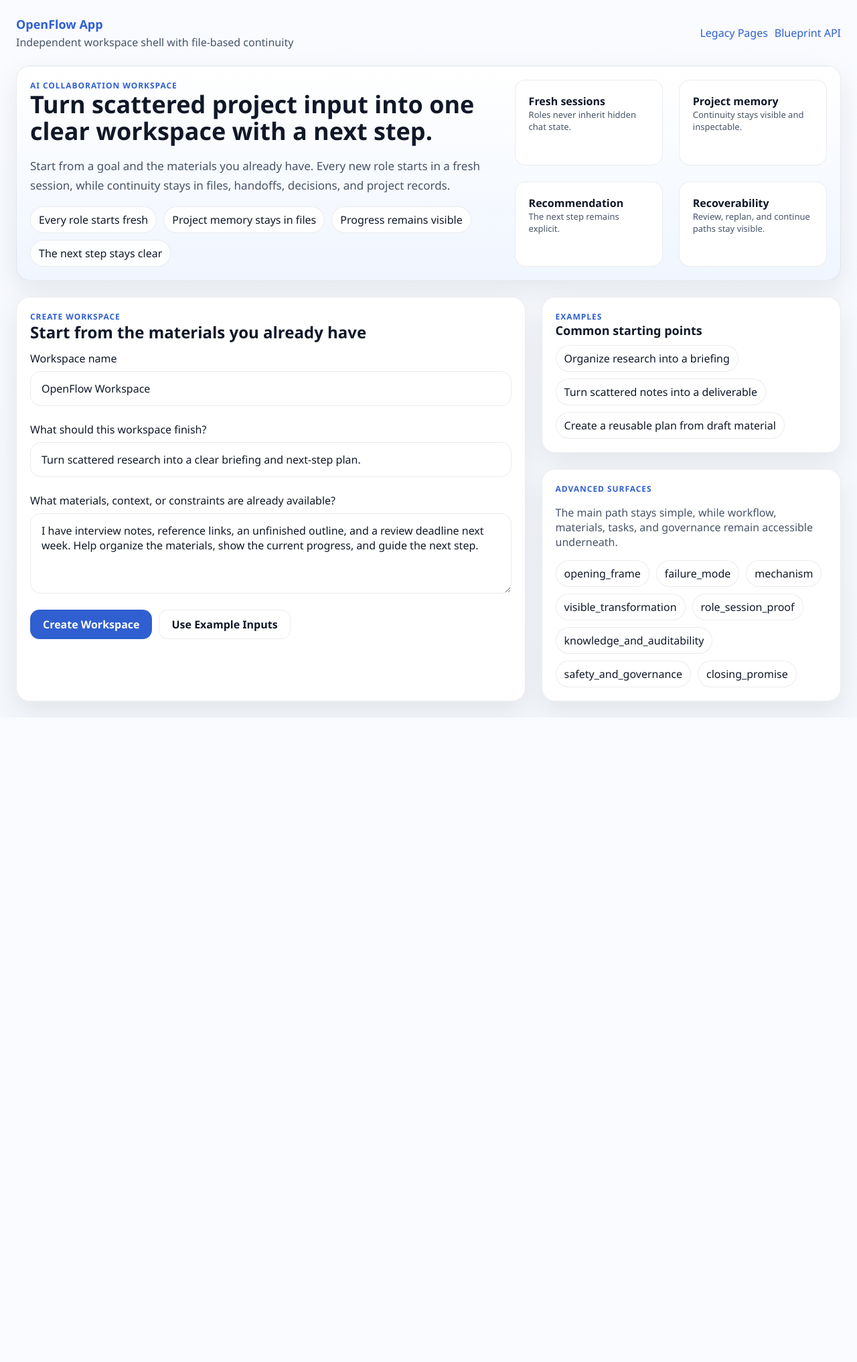
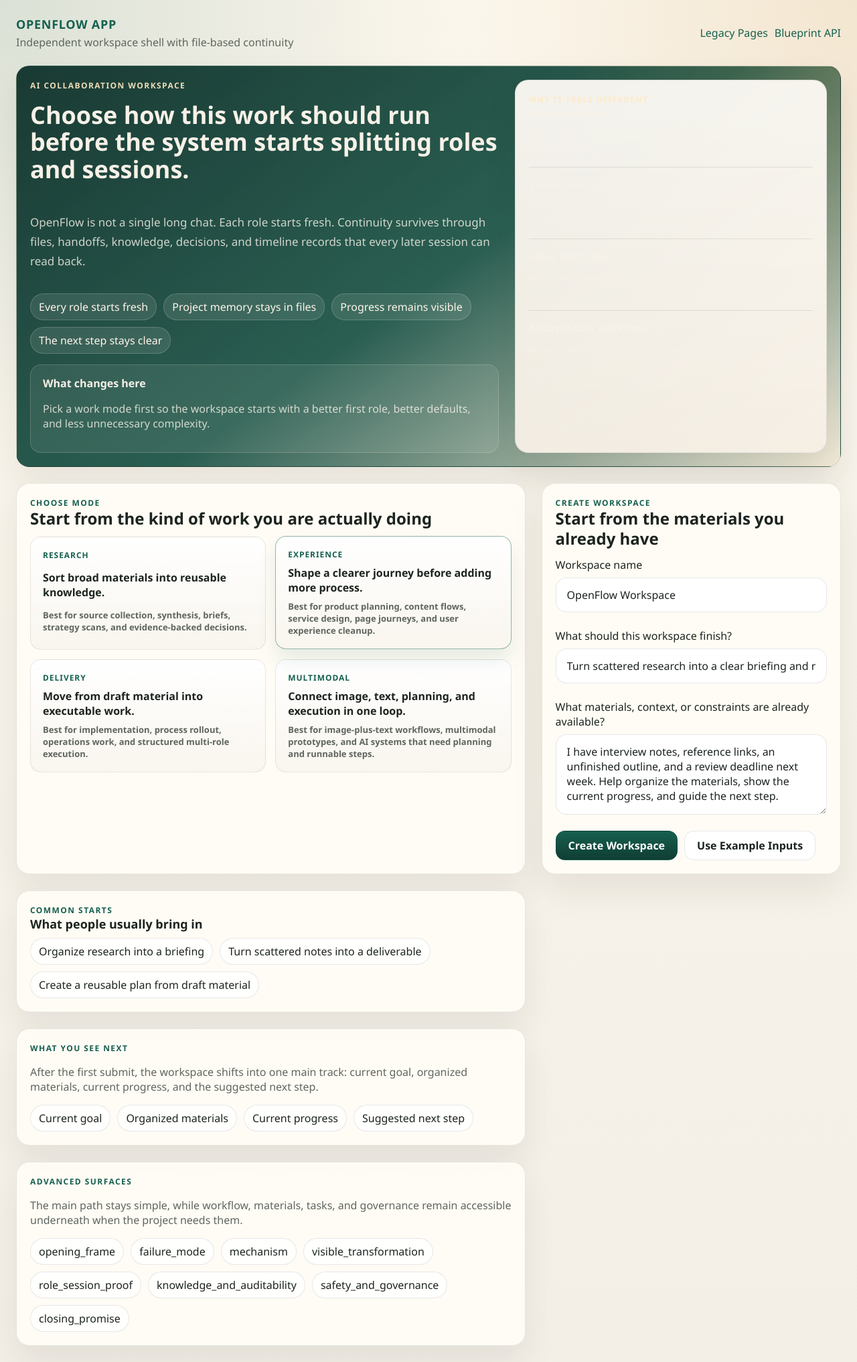
Before and after one commit to chenxuyaun/openflow, a FastAPI app: page /app in a window 1280 px wide. Shown: the whole page at 67% size. Before the commit the page ends 1068 px from the top, so only its background shows below. Run offline with FastAPI, Linux system fonts and the light colour scheme; some libraries are stand-ins or nearby versions.

Commit message:
第十八次提交

```diff
--- a/src/openflow/app.py
+++ b/src/openflow/app.py
@@ -65,12 +65,80 @@ def _proof_points() -> list[str]:
     ]
 
 
-def _first_step_defaults(project_id: str) -> dict[str, str]:
-    return {
+def _mode_presets() -> list[dict[str, object]]:
+    return [
+        {
+            "id": "research",
+            "label": "Research",
+            "headline": "Sort broad materials into reusable knowledge.",
+            "summary": "Best for source collection, synthesis, briefs, strategy scans, and evidence-backed decisions.",
+            "goal": "Turn scattered research into a clear briefing and next-step plan.",
+            "initial_prompt": "I have interview notes, reference links, earlier summaries, and open questions. Organize the materials, preserve what matters, and show the next evidence-backed step.",
+            "starter_role": "Research Curator",
+        },
+        {
+            "id": "experience",
+            "label": "Experience",
+            "headline": "Shape a clearer journey before adding more process.",
+            "summary": "Best for product planning, content flows, service design, page journeys, and user experience cleanup.",
+            "goal": "Turn a rough product idea into a clearer user journey and staged execution plan.",
+            "initial_prompt": "The current workflow feels complex and low-attraction. Reframe the experience, reduce friction, and organize the next steps into a cleaner workspace flow.",
+            "starter_role": "Experience Designer",
+        },
+        {
+            "id": "delivery",
+            "label": "Delivery",
+            "headline": "Move from draft material into executable work.",
+            "summary": "Best for implementation, process rollout, operations work, and structured multi-role execution.",
+            "goal": "Turn scattered notes into a deliverable with a visible next-step workflow.",
+            "initial_prompt": "I have draft material, constraints, and partial decisions. Convert this into clear work steps, keep the handoffs visible, and drive execution without losing progress.",
+            "starter_role": "Implementation Lead",
+        },
+        {
+            "id": "multimodal",
+            "label": "Multimodal",
+            "headline": "Connect image, text, planning, and execution in one loop.",
+            "summary": "Best for image-plus-text workflows, multimodal prototypes, and AI systems that need planning and runnable steps.",
+            "goal": "Turn multimodal input into a file-driven plan and executable workflow.",
+            "initial_prompt": "I want an AI workflow that can read image and text inputs, produce a plan, execute the next step, and preserve continuity through files instead of hidden context.",
+            "starter_role": "Implementation Lead",
+        },
+    ]
+
+
+def _first_step_defaults(project_id: str, summary: Optional[dict[str, object]] = None) -> dict[str, str]:
+    state = dict(summary.get("state", {})) if summary else {}
+    project_mode = str(state.get("project_mode", "delivery"))
+    role_catalog = list(state.get("role_catalog", [])) if state else []
+    input_files = [f"projects/{project_id}/workflow_graph.json"]
+    defaults = {
         "role_name": "Implementation Lead",
         "objective": "Start the first practical step for this workspace and move the project toward a visible next result.",
-        "input_files": f"projects/{project_id}/workflow_graph.json",
+        "input_files": "\n".join(input_files),
     }
+    if project_mode == "research":
+        defaults = {
+            "role_name": "Research Curator",
+            "objective": "Collect, sort, and synthesize the current materials so the next step can continue from reusable project knowledge.",
+            "input_files": "\n".join([f"projects/{project_id}/project.json", f"projects/{project_id}/knowledge/knowledge_items.json"]),
+        }
+    elif project_mode == "experience":
+        defaults = {
+            "role_name": "Experience Designer",
+            "objective": "Clarify the user journey, reduce friction, and turn the current idea into a more understandable staged flow.",
+            "input_files": "\n".join([f"projects/{project_id}/project.json", f"projects/{project_id}/workflow_graph.json"]),
+        }
+    elif project_mode == "multimodal":
+        defaults = {
+            "role_name": "Implementation Lead",
+            "objective": "Connect multimodal input, planning, and execution into one visible file-driven loop.",
+            "input_files": "\n".join([f"projects/{project_id}/project.json", f"projects/{project_id}/workflow_graph.json"]),
+        }
+    available_roles = {str(item.get("role_name", "")) for item in role_catalog}
+    if defaults["role_name"] not in available_roles and role_catalog:
+        fallback_role = str(role_catalog[0].get("role_name", defaults["role_name"]))
+        defaults["role_name"] = fallback_role
+    return defaults
 
 
 def _session_complete_defaults(project_id: str, session_id: str) -> dict[str, object]:
@@ -113,12 +181,14 @@ def bootstrap_from_landing(
     goal: str = Form(...),
     initial_prompt: str = Form(...),
     project_name: str = Form("OpenFlow Project"),
+    preferred_project_mode: str = Form("delivery"),
 ):
     payload = create_project(
         BootstrapRequest(
             goal=goal,
             initial_prompt=initial_prompt,
             project_name=project_name,
+            preferred_project_mode=preferred_project_mode,
         )
     )
     return RedirectResponse(url=f"/projects/{payload['project_id']}/welcome", status_code=303)
@@ -158,6 +228,7 @@ def app_landing() -> dict[str, object]:
         "title": "OpenFlow",
         "proof_points": _proof_points(),
         "blueprint": blueprint,
+        "mode_presets": _mode_presets(),
         "examples": [
             "Organize research into a briefing",
             "Turn scattered notes into a deliverable",
@@ -165,6 +236,7 @@ def app_landing() -> dict[str, object]:
         ],
         "defaults": {
             "project_name": "OpenFlow Workspace",
+            "preferred_project_mode": "experience",
             "goal": "Turn scattered research into a clear briefing and next-step plan.",
             "initial_prompt": "I have interview notes, reference links, an unfinished outline, and a review deadline next week. Help organize the materials, show the current progress, and guide the next step.",
         },
@@ -173,10 +245,11 @@ def app_landing() -> dict[str, object]:
 
 @app.get("/api/app/projects/{project_id}/welcome")
 def app_welcome(project_id: str) -> dict[str, object]:
+    summary = get_project_state(project_id)
     return {
         "project_id": project_id,
-        "summary": get_project_state(project_id),
-        "first_step_defaults": _first_step_defaults(project_id),
+        "summary": summary,
+        "first_step_defaults": _first_step_defaults(project_id, summary),
     }
 
 
--- a/src/openflow/models.py
+++ b/src/openflow/models.py
@@ -162,6 +162,7 @@ class BootstrapRequest(BaseModel):
     goal: str
     initial_prompt: str
     project_name: Optional[str] = None
+    preferred_project_mode: Optional[str] = None
 
 
 class SessionCreateRequest(BaseModel):
--- a/static/app/main.js
+++ b/static/app/main.js
@@ -13,6 +13,36 @@ function splitLines(value) {
     .split("\n")
     .map((item) => item.trim())
     .filter(Boolean);
+}
+
+function getModeUi(mode) {
+  const map = {
+    research: {
+      label: "Research Workspace",
+      kicker: "Collect, compare, synthesize",
+      narrative: "Use this when the real problem is scattered materials, weak synthesis, or unclear evidence for the next decision.",
+      highlights: ["broad material intake", "source-to-summary traceability", "evidence-backed next step"],
+    },
+    experience: {
+      label: "Experience Workspace",
+      kicker: "Clarify the journey, reduce friction",
+      narrative: "Use this when the work feels too complex, too technical, or not attractive enough for ordinary users.",
+      highlights: ["simpler first-run flow", "clearer page sequencing", "higher product attraction"],
+    },
+    multimodal: {
+      label: "Multimodal Workspace",
+      kicker: "Connect image, text, planning, execution",
+      narrative: "Use this when the workflow needs to move from multimodal input into a plan, then into runnable execution with preserved continuity.",
+      highlights: ["image-plus-text intake", "plan-to-execution loop", "file-driven continuity"],
+    },
+    delivery: {
+      label: "Delivery Workspace",
+      kicker: "Turn intent into executable work",
+      narrative: "Use this when the work already has enough direction and the main need is clear decomposition, execution, and review.",
+      highlights: ["visible work slices", "role-based execution", "handoff and review loop"],
+    },
+  };
+  return map[mode] || map.delivery;
 }
 
 function statline(items) {
@@ -99,28 +129,58 @@ function shell(content, projectId = "") {
 
 async function renderLanding() {
   const payload = await apiFetch("/api/app/landing");
+  const presets = payload.mode_presets || [];
+  const defaultMode = payload.defaults.preferred_project_mode || (presets[0] && presets[0].id) || "delivery";
   return `
     <section class="hero">
       <div class="grid grid-hero">
-        <div>
+        <div class="hero-copy">
           <div class="eyebrow">AI Collaboration Workspace</div>
-          <h1>Turn scattered project input into one clear workspace with a next step.</h1>
-          <p class="lede">Start from a goal and the materials you already have. Every new role starts in a fresh session, while continuity stays in files, handoffs, decisions, and project records.</p>
+          <h1>Choose how this work should run before the system starts splitting roles and sessions.</h1>
+          <p class="lede">OpenFlow is not a single long chat. Each role starts fresh. Continuity survives through files, handoffs, knowledge, decisions, and timeline records that every later session can read back.</p>
           ${statline(payload.proof_points)}
+          <div class="hero-note">
+            <strong>What changes here</strong>
+            <p class="muted">Pick a work mode first so the workspace starts with a better first role, better defaults, and less unnecessary complexity.</p>
+          </div>
         </div>
-        <div class="card-grid grid-4">
-          <div class="metric"><strong>Fresh sessions</strong><div class="microcopy">Roles never inherit hidden chat state.</div></div>
-          <div class="metric"><strong>Project memory</strong><div class="microcopy">Continuity stays visible and inspectable.</div></div>
-          <div class="metric"><strong>Recommendation</strong><div class="microcopy">The next step remains explicit.</div></div>
-          <div class="metric"><strong>Recoverability</strong><div class="microcopy">Review, replan, and continue paths stay visible.</div></div>
+        <div class="panel story-panel">
+          <div class="eyebrow">Why It Feels Different</div>
+          <div class="story-list">
+            <div class="story-item"><strong>Fresh sessions</strong><p class="microcopy">Roles never inherit hidden chat state.</p></div>
+            <div class="story-item"><strong>Visible memory</strong><p class="microcopy">Files, decisions, and handoffs stay inspectable.</p></div>
+            <div class="story-item"><strong>Clear next step</strong><p class="microcopy">Recommendations stay tied to project records.</p></div>
+            <div class="story-item"><strong>Recoverable workflow</strong><p class="microcopy">Review, changes, and replan paths remain explicit.</p></div>
+          </div>
         </div>
       </div>
     </section>
     <section class="grid grid-2">
       <article class="panel">
+        <div class="eyebrow">Choose Mode</div>
+        <h2>Start from the kind of work you are actually doing</h2>
+        <div class="mode-grid">
+          ${presets.map((item) => `
+            <button
+              type="button"
+              class="mode-card ${item.id === defaultMode ? "active" : ""}"
+              data-mode-preset="${escapeHtml(item.id)}"
+              data-goal="${escapeHtml(item.goal)}"
+              data-prompt="${escapeHtml(item.initial_prompt)}"
+              data-role="${escapeHtml(item.starter_role)}"
+            >
+              <span class="mode-label">${escapeHtml(item.label)}</span>
+              <strong>${escapeHtml(item.headline)}</strong>
+              <span class="microcopy">${escapeHtml(item.summary)}</span>
+            </button>
+          `).join("")}
+        </div>
+      </article>
+      <article class="panel">
         <div class="eyebrow">Create Workspace</div>
         <h2>Start from the materials you already have</h2>
         <form id="bootstrap-form" class="form-grid">
+          <input type="hidden" name="preferred_project_mode" value="${escapeHtml(defaultMode)}" />
           <div class="field"><label>Workspace name</label><input name="project_name" type="text" value="${escapeHtml(payload.defaults.project_name)}" /></div>
           <div class="field"><label>What should this workspace finish?</label><input name="goal" type="text" value="${escapeHtml(payload.defaults.goal)}" /></div>
           <div class="field"><label>What materials, context, or constraints are already available?</label><textarea name="initial_prompt">${escapeHtml(payload.defaults.initial_prompt)}</textarea></div>
@@ -132,13 +192,18 @@ async function renderLanding() {
       </article>
       <aside class="grid">
         <section class="panel">
-          <div class="eyebrow">Examples</div>
-          <h3>Common starting points</h3>
+          <div class="eyebrow">Common Starts</div>
+          <h3>What people usually bring in</h3>
           ${chips(payload.examples)}
         </section>
         <section class="panel">
+          <div class="eyebrow">What You See Next</div>
+          <p class="muted">After the first submit, the workspace shifts into one main track: current goal, organized materials, current progress, and the suggested next step.</p>
+          ${chips(["Current goal", "Organized materials", "Current progress", "Suggested next step"])}
+        </section>
+        <section class="panel">
           <div class="eyebrow">Advanced Surfaces</div>
-          <p class="muted">The main path stays simple, while workflow, materials, tasks, and governance remain accessible underneath.</p>
+          <p class="muted">The main path stays simple, while workflow, materials, tasks, and governance remain accessible underneath when the project needs them.</p>
           ${chips(payload.blueprint.demo_sections)}
         </section>
       </aside>
@@ -182,6 +247,7 @@ async function renderWelcome(projectId) {
   const recommendation = summary.recommendation;
   const handoff = summary.latest_handoff;
   const nextStep = summary.next_step;
+  const modeUi = getModeUi(summary.state.project_mode);
   const actionArea = handoff && nextStep.state === "ready"
     ? `<button type="button" data-advance-handoff="${handoff.handoff_id}" data-project="${projectId}">Continue Recommended Step</button>
        <a class="button secondary" href="/app/projects/${projectId}" data-nav>Open Workspace</a>`
@@ -205,6 +271,12 @@ async function renderWelcome(projectId) {
     </section>
     <section class="grid grid-2">
       <article class="grid">
+        <section class="panel">
+          <div class="eyebrow">${escapeHtml(modeUi.label)}</div>
+          <h2>${escapeHtml(modeUi.kicker)}</h2>
+          <p class="muted">${escapeHtml(modeUi.narrative)}</p>
+          ${chips(modeUi.highlights)}
+        </section>
         <section class="panel">
           <div class="eyebrow">Suggested Next Step</div>
           <h2>Start where the current records say the work should continue</h2>
@@ -234,6 +306,7 @@ async function renderProject(projectId) {
   const handoff = summary.latest_handoff;
   const recommendation = summary.recommendation;
   const nextStep = summary.next_step;
+  const modeUi = getModeUi(summary.state.project_mode);
   const actionArea = handoff && nextStep.state === "review_needed"
     ? renderReviewForm(projectId, handoff.handoff_id)
     : handoff && nextStep.state === "ready"
@@ -258,6 +331,12 @@ async function renderProject(projectId) {
     </section>
     <section class="grid grid-2">
       <article class="grid">
+        <section class="panel">
+          <div class="eyebrow">${escapeHtml(modeUi.label)}</div>
+          <h2>${escapeHtml(modeUi.kicker)}</h2>
+          <p class="muted">${escapeHtml(modeUi.narrative)}</p>
+          ${chips(modeUi.highlights)}
+        </section>
         <section class="panel">
           <div class="eyebrow">Main Track</div>
           <h2>Suggested Next Step</h2>
@@ -416,6 +495,7 @@ async function renderKnowledge(projectId) {
 
 async function renderTasks(projectId) {
   const { payload } = await apiFetch(`/api/app/projects/${projectId}/tasks`);
+  const modeUi = getModeUi(payload.project_mode);
   return `
     <section class="hero">
       <div class="eyebrow">Work Board</div>
@@ -428,6 +508,11 @@ async function renderTasks(projectId) {
         `Waiting: ${payload.counts.waiting_confirmation}`,
         `Completed: ${payload.counts.completed}`,
       ])}
+    </section>
+    <section class="panel">
+      <div class="eyebrow">${escapeHtml(modeUi.label)}</div>
+      <h2>${escapeHtml(modeUi.kicker)}</h2>
+      <p class="muted">${escapeHtml(modeUi.narrative)}</p>
     </section>
     <section class="panel">
       <div class="eyebrow">What Matters Most Right Now</div>
@@ -515,11 +600,23 @@ function normalizePack(projectId, data) {
 function bindForms() {
   const bootstrapForm = document.getElementById("bootstrap-form");
   if (bootstrapForm) {
+    const applyModePreset = (button) => {
+      document.querySelectorAll("[data-mode-preset]").forEach((item) => item.classList.remove("active"));
+      button.classList.add("active");
+      bootstrapForm.preferred_project_mode.value = button.dataset.modePreset || "delivery";
+      bootstrapForm.goal.value = button.dataset.goal || bootstrapForm.goal.value;
+      bootstrapForm.initial_prompt.value = button.dataset.prompt || bootstrapForm.initial_prompt.value;
+    };
+    document.querySelectorAll("[data-mode-preset]").forEach((button) => {
+      button.addEventListener("click", () => applyModePreset(button));
+    });
     const demoButton = document.getElementById("landing-demo-link");
     demoButton?.addEventListener("click", () => {
-      bootstrapForm.project_name.value = "Research Briefing Workspace";
-      bootstrapForm.goal.value = "Turn scattered research into a briefing and visible execution path.";
-      bootstrapForm.initial_prompt.value = "I have source notes, several reference links, a partial outline, and a review deadline. Organize the materials, preserve key decisions, and recommend the next role.";
+      const activePreset = document.querySelector("[data-mode-preset].active");
+      if (activePreset) {
+        applyModePreset(activePreset);
+      }
+      bootstrapForm.project_name.value = "OpenFlow Demo Workspace";
     });
     bootstrapForm.addEventListener("submit", async (event) => {
       event.preventDefault();
--- a/static/app/styles.css
+++ b/static/app/styles.css
@@ -1,12 +1,13 @@
 :root {
-  --bg: #f4f7fb;
-  --surface: rgba(255, 255, 255, 0.96);
-  --surface-muted: #eef4ff;
-  --ink: #101828;
-  --muted: #475467;
-  --accent: #2f5fd0;
-  --line: rgba(16, 24, 40, 0.08);
-  --shadow: 0 16px 40px rgba(16, 24, 40, 0.08);
+  --bg: #f3efe7;
+  --surface: rgba(255, 252, 246, 0.94);
+  --surface-muted: #efe7db;
+  --ink: #1c241f;
+  --muted: #5f665f;
+  --accent: #16604f;
+  --accent-strong: #103d34;
+  --line: rgba(28, 36, 31, 0.10);
+  --shadow: 0 24px 50px rgba(36, 32, 22, 0.08);
   --radius-lg: 20px;
   --radius-md: 16px;
   --radius-sm: 14px;
@@ -16,9 +17,12 @@
 body {
   margin: 0;
   min-height: 100vh;
-  font-family: "Segoe UI", "PingFang SC", "Microsoft YaHei", sans-serif;
+  font-family: "Bahnschrift", "Segoe UI", "PingFang SC", "Microsoft YaHei", sans-serif;
   color: var(--ink);
-  background: linear-gradient(180deg, #f9fbff 0%, var(--bg) 100%);
+  background:
+    radial-gradient(circle at top left, rgba(22, 96, 79, 0.14), transparent 28%),
+    radial-gradient(circle at top right, rgba(204, 145, 60, 0.16), transparent 24%),
+    linear-gradient(180deg, #fbf6ec 0%, var(--bg) 100%);
 }
 a { color: var(--accent); text-decoration: none; }
 button, input, textarea, select { font: inherit; }
@@ -26,7 +30,7 @@ button, input, textarea, select { font: inherit; }
 .topbar, .nav, .actions, .chips, .statline { display: flex; flex-wrap: wrap; gap: 10px; }
 .topbar { justify-content: space-between; align-items: center; margin-bottom: 24px; }
 .brand { display: grid; gap: 4px; }
-.brand-title { font-size: 18px; font-weight: 700; }
+.brand-title { font-size: 18px; font-weight: 700; letter-spacing: 0.04em; text-transform: uppercase; }
 .brand-subtitle, .muted, .microcopy { color: var(--muted); }
 .microcopy { font-size: 13px; }
 .shell { display: grid; grid-template-columns: 240px minmax(0, 1fr); gap: 24px; }
@@ -39,12 +43,23 @@ button, input, textarea, select { font: inherit; }
   box-shadow: var(--shadow);
 }
 .sidebar-card, .metric, .result-block, .notice { border-radius: var(--radius-md); box-shadow: none; }
-.hero { background: linear-gradient(180deg, rgba(255,255,255,0.98) 0%, rgba(239,245,255,0.96) 100%); }
+.hero {
+  background:
+    radial-gradient(circle at right top, rgba(204, 145, 60, 0.18), transparent 30%),
+    linear-gradient(145deg, rgba(17, 51, 44, 0.96) 0%, rgba(24, 81, 68, 0.92) 52%, rgba(242, 233, 213, 0.88) 100%);
+  color: #f7f1e8;
+}
+.hero .lede,
+.hero .muted,
+.hero .microcopy { color: rgba(247, 241, 232, 0.82); }
+.hero .stat,
+.hero .tag { background: rgba(255, 248, 240, 0.10); border-color: rgba(255, 248, 240, 0.18); color: #fff5eb; }
 .page, .grid, .list, .form-grid, .card-grid { display: grid; gap: 24px; }
 .grid-2 { grid-template-columns: minmax(0, 1.7fr) minmax(280px, 1fr); }
 .grid-hero { grid-template-columns: minmax(0, 1.5fr) minmax(280px, 1fr); }
 .grid-4 { grid-template-columns: repeat(2, minmax(0, 1fr)); }
-.eyebrow { color: var(--accent); font-size: 12px; font-weight: 700; letter-spacing: 0.08em; text-transform: uppercase; }
+.eyebrow { color: var(--accent); font-size: 12px; font-weight: 700; letter-spacing: 0.12em; text-transform: uppercase; }
+.hero .eyebrow { color: rgba(255, 233, 194, 0.92); }
 h1, h2, h3 { margin-top: 0; }
 h1 { font-size: 36px; line-height: 1.12; margin-bottom: 12px; }
 h2 { font-size: 24px; line-height: 1.28; margin-bottom: 12px; }
@@ -62,6 +77,49 @@ h3 { font-size: 18px; line-height: 1.4; margin-bottom: 8px; }
   border: 1px solid var(--line);
   background: var(--surface-muted);
 }
+.hero-copy { display: grid; gap: 16px; align-content: start; }
+.hero-note {
+  padding: 16px 18px;
+  border-radius: var(--radius-md);
+  border: 1px solid rgba(255, 240, 216, 0.18);
+  background: rgba(255, 248, 240, 0.08);
+}
+.story-panel { background: linear-gradient(180deg, rgba(255, 251, 246, 0.95) 0%, rgba(246, 239, 229, 0.96) 100%); }
+.story-list { display: grid; gap: 12px; }
+.story-item {
+  padding: 14px 0;
+  border-top: 1px solid var(--line);
+}
+.story-item:first-child { padding-top: 0; border-top: none; }
+.mode-grid {
+  display: grid;
+  grid-template-columns: repeat(2, minmax(0, 1fr));
+  gap: 14px;
+}
+.mode-card {
+  text-align: left;
+  min-height: 148px;
+  padding: 18px;
+  border: 1px solid var(--line);
+  border-radius: var(--radius-md);
+  background: linear-gradient(180deg, rgba(255,255,255,0.98) 0%, rgba(249,245,238,0.96) 100%);
+  color: var(--ink);
+  display: grid;
+  gap: 8px;
+}
+.mode-card:hover,
+.mode-card.active {
+  border-color: rgba(22, 96, 79, 0.45);
+  box-shadow: 0 16px 28px rgba(22, 96, 79, 0.10);
+  transform: translateY(-1px);
+}
+.mode-label {
+  color: var(--accent);
+  font-size: 12px;
+  font-weight: 700;
+  letter-spacing: 0.08em;
+  text-transform: uppercase;
+}
 .list-item { border-top: 1px solid var(--line); padding-top: 14px; }
 .list-item:first-child { border-top: none; padding-top: 0; }
 .field { display: grid; gap: 8px; }
@@ -78,7 +136,7 @@ textarea { min-height: 120px; resize: vertical; }
   appearance: none;
   border: 1px solid transparent;
   border-radius: var(--radius-sm);
-  background: var(--accent);
+  background: linear-gradient(180deg, var(--accent) 0%, var(--accent-strong) 100%);
   color: #fff;
   min-height: 44px;
   padding: 10px 18px;
@@ -97,6 +155,6 @@ textarea { min-height: 120px; resize: vertical; }
 code { background: rgba(16,24,40,0.06); padding: 2px 6px; border-radius: 6px; }
 @media (max-width: 980px) {
   .app-shell { padding: 18px; }
-  .shell, .grid-2, .grid-hero, .grid-4 { grid-template-columns: 1fr; }
+  .shell, .grid-2, .grid-hero, .grid-4, .mode-grid { grid-template-columns: 1fr; }
   h1 { font-size: 30px; }
 }
```
Also changed, not shown: src/openflow/repository.py (+64 -12 lines), tests/test_app.py (+21 -0 lines).
